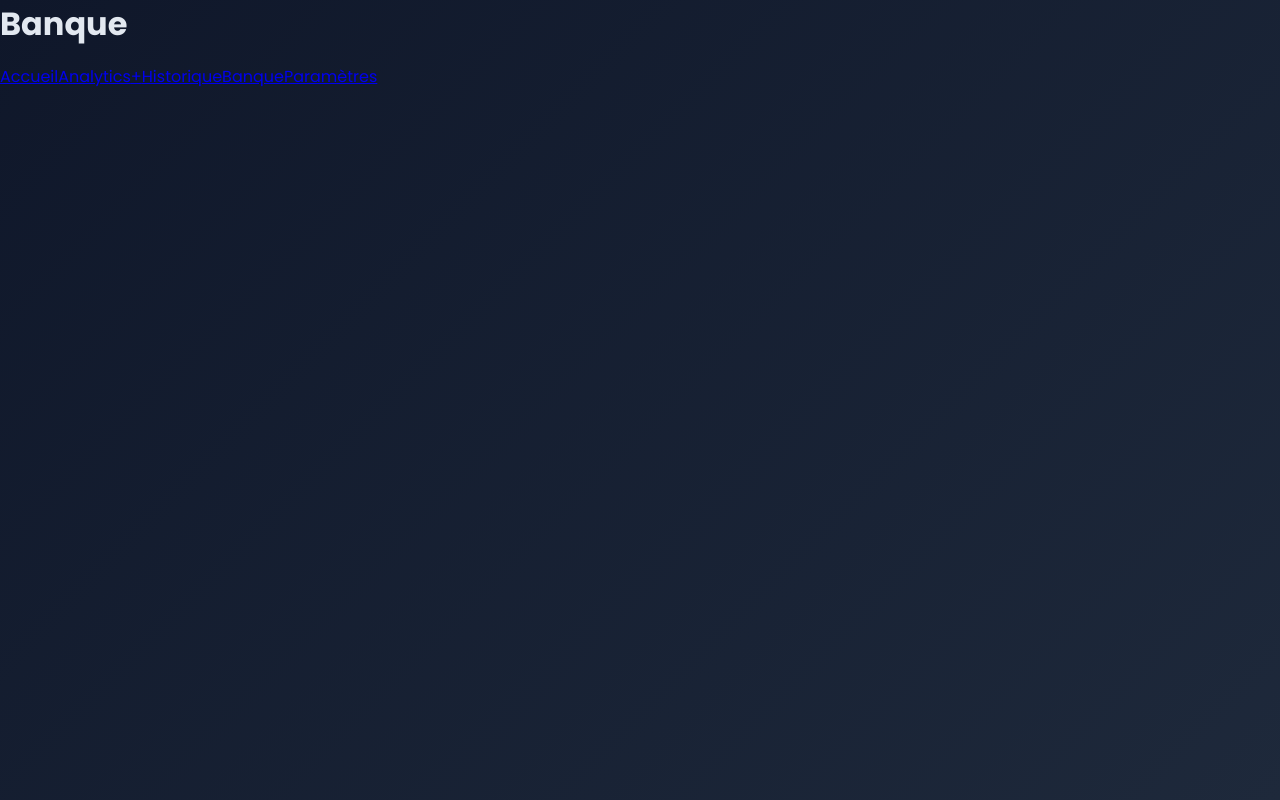
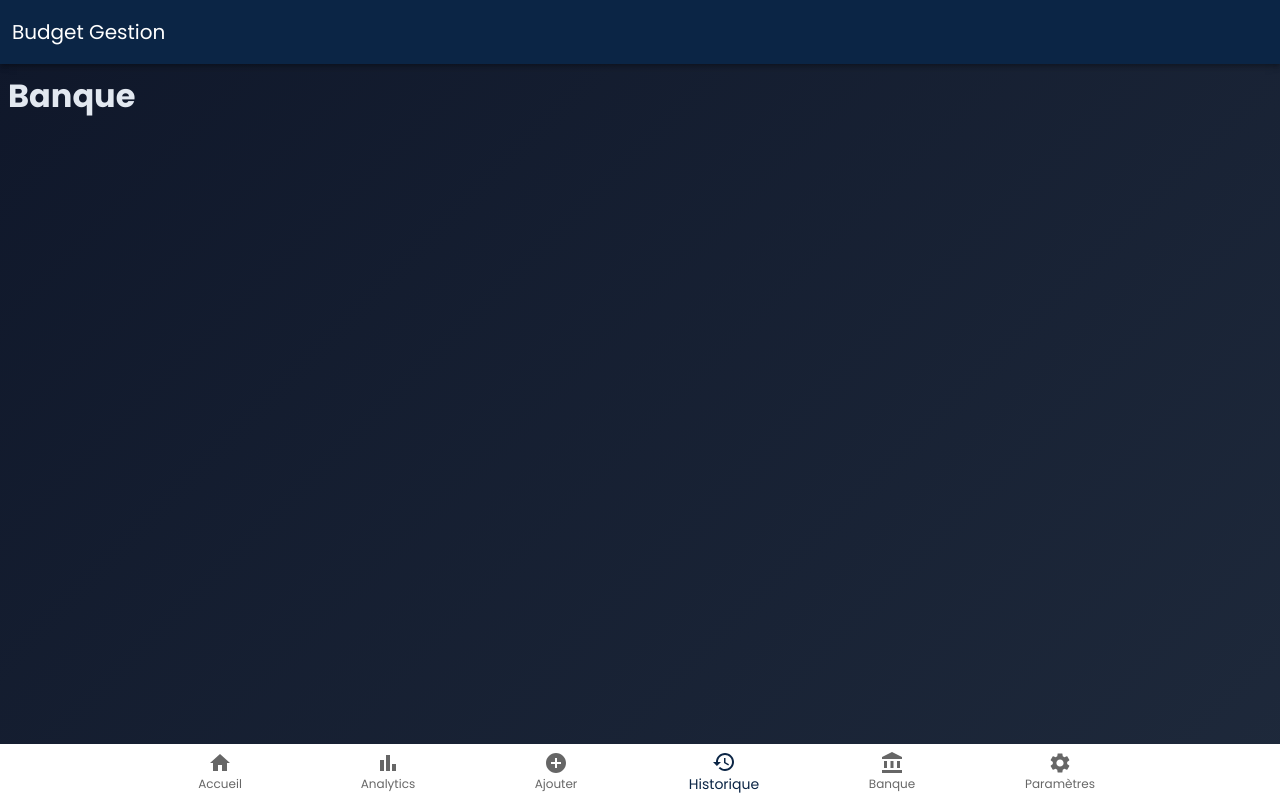
Before and after one commit to XiNetworkProject/Budget-Gestion, a React (Vite) app in the folder budget-mobile-app/: page /bank in a window 1280 px wide. Built offline with nearby package versions, Linux system fonts and the light colour scheme; no server answers.

Commit message:
Ajout Layout MUI, mise à jour du routing et intégration ThemeProvider

```diff
--- a/budget-mobile-app/src/Routes.jsx
+++ b/budget-mobile-app/src/Routes.jsx
@@ -4,6 +4,7 @@ import { useNavigate } from 'react-router-dom';
 import Splash from './components/Splash';
 import Login from './components/Login';
 import Onboarding from './pages/Onboarding';
+import Layout from './components/Layout';
 import Home from './pages/Home';
 import Analytics from './pages/Analytics';
 import History from './pages/History';
@@ -14,42 +15,11 @@ import Expenses from './pages/Expenses';
 import Income from './pages/Income';
 import Savings from './pages/Savings';
 import Debts from './pages/Debts';
-import BottomTabs from './components/BottomTabs';
-import NotificationRoll from './components/NotificationRoll';
 
-function LayoutWithTabs() {
-  return (
-    <>
-      <NotificationRoll />
-      <div className="min-h-screen bg-secondary text-primary pb-16">
-        <Routes>
-          <Route path="/home" element={<Home />} />
-          <Route path="/analytics" element={<Analytics />} />
-          <Route path="/history" element={<History />} />
-          <Route path="/bank" element={<Bank />} />
-          <Route path="/settings" element={<Settings />} />
-          <Route path="/quick-add" element={<QuickAdd />} />
-          <Route path="/expenses" element={<Expenses />} />
-          <Route path="/income" element={<Income />} />
-          <Route path="/savings" element={<Savings />} />
-          <Route path="/debts" element={<Debts />} />
-          <Route path="*" element={<Navigate to="/home" replace />} />
-        </Routes>
-      </div>
-      <BottomTabs />
-    </>
-  );
-}
-
-// Composant intercepteur pour splash avec redirection
 function SplashRedirect() {
   const navigate = useNavigate();
   useEffect(() => {
-    console.log('SplashRedirect monté, redirection dans 2.5s');
-    const timer = setTimeout(() => {
-      console.log('Redirection vers /login');
-      navigate('/login', { replace: true });
-    }, 2500);
+    const timer = setTimeout(() => navigate('/login', { replace: true }), 2500);
     return () => clearTimeout(timer);
   }, [navigate]);
   return <Splash />;
@@ -62,7 +32,19 @@ export default function AppRoutes() {
         <Route path="/" element={<SplashRedirect />} />
         <Route path="/login" element={<Login />} />
         <Route path="/onboarding" element={<Onboarding />} />
-        <Route path="/*" element={<LayoutWithTabs />} />
+        <Route element={<Layout />}>
+          <Route path="/home" element={<Home />} />
+          <Route path="/analytics" element={<Analytics />} />
+          <Route path="/history" element={<History />} />
+          <Route path="/bank" element={<Bank />} />
+          <Route path="/settings" element={<Settings />} />
+          <Route path="/quick-add" element={<QuickAdd />} />
+          <Route path="/expenses" element={<Expenses />} />
+          <Route path="/income" element={<Income />} />
+          <Route path="/savings" element={<Savings />} />
+          <Route path="/debt s" element={<Debts />} />
+          <Route path="*" element={<Navigate to="/home" replace />} />
+        </Route>
       </Routes>
     </BrowserRouter>
   );
--- /dev/null
+++ b/budget-mobile-app/src/components/Layout.jsx
@@ -0,0 +1,55 @@
+import React, { useState } from 'react';
+import { Outlet, useNavigate, useLocation } from 'react-router-dom';
+import { AppBar, Toolbar, Typography, Box, BottomNavigation, BottomNavigationAction } from '@mui/material';
+import HomeIcon from '@mui/icons-material/Home';
+import BarChartIcon from '@mui/icons-material/BarChart';
+import HistoryIcon from '@mui/icons-material/History';
+import AccountBalanceIcon from '@mui/icons-material/AccountBalance';
+import SettingsIcon from '@mui/icons-material/Settings';
+import AddCircleIcon from '@mui/icons-material/AddCircle';
+
+const Layout = () => {
+  const navigate = useNavigate();
+  const location = useLocation();
+  // map path to nav value
+  const paths = ['/home', '/analytics', '/history', '/bank', '/settings'];
+  const [value, setValue] = useState(paths.indexOf(location.pathname) !== -1 ? paths.indexOf(location.pathname) : 0);
+
+  const handleChange = (event, newValue) => {
+    setValue(newValue);
+    const path = paths[newValue];
+    navigate(path);
+  };
+
+  return (
+    <Box sx={{ pb: 7 }}>
+      <AppBar position="static">
+        <Toolbar>
+          <Typography variant="h6" component="div" sx={{ flexGrow: 1 }}>
+            Budget Gestion
+          </Typography>
+        </Toolbar>
+      </AppBar>
+
+      <Box sx={{ p: 2 }}>
+        <Outlet />
+      </Box>
+
+      <BottomNavigation
+        value={value}
+        onChange={handleChange}
+        showLabels
+        sx={{ position: 'fixed', bottom: 0, left: 0, right: 0 }}
+      >
+        <BottomNavigationAction label="Accueil" icon={<HomeIcon />} />
+        <BottomNavigationAction label="Analytics" icon={<BarChartIcon />} />
+        <BottomNavigationAction label="Ajouter" icon={<AddCircleIcon />} />
+        <BottomNavigationAction label="Historique" icon={<HistoryIcon />} />
+        <BottomNavigationAction label="Banque" icon={<AccountBalanceIcon />} />
+        <BottomNavigationAction label="Paramètres" icon={<SettingsIcon />} />
+      </BottomNavigation>
+    </Box>
+  );
+};
+
+export default Layout;
--- a/budget-mobile-app/src/main.jsx
+++ b/budget-mobile-app/src/main.jsx
@@ -14,6 +14,9 @@ console.error = (...args) => {
 };
 import AppRoutes from './Routes.jsx'
 import { Toaster } from 'react-hot-toast'
+import { ThemeProvider } from '@mui/material/styles';
+import { CssBaseline } from '@mui/material';
+import { theme } from './theme/muiTheme';
 
 const GOOGLE_CLIENT_ID = import.meta.env.VITE_GOOGLE_CLIENT_ID || '';
 
@@ -21,8 +24,11 @@ createRoot(document.getElementById('root')).render(
   <StrictMode>
     <GoogleOAuthProvider clientId={GOOGLE_CLIENT_ID}>
       <>
-        <AppRoutes />
-        <Toaster position="bottom-right" />
+        <ThemeProvider theme={theme}>
+          <CssBaseline />
+          <AppRoutes />
+          <Toaster position="bottom-right" />
+        </ThemeProvider>
       </>
     </GoogleOAuthProvider>
   </StrictMode>,
--- /dev/null
+++ b/budget-mobile-app/src/theme/muiTheme.js
@@ -0,0 +1,47 @@
+import { createTheme } from '@mui/material/styles';
+
+// Thème MUI personnalisé
+export const theme = createTheme({
+  palette: {
+    primary: {
+      main: '#0B2545', // bleu nuit
+    },
+    secondary: {
+      main: '#FFFFFF', // blanc
+      contrastText: '#0B2545',
+    },
+    accent: {
+      main: '#FF6B6B', // rouge clair
+    },
+    background: {
+      default: '#1e293b',
+    },
+  },
+  typography: {
+    fontFamily: "'Poppins', sans-serif",
+    fontWeightLight: 300,
+    fontWeightRegular: 400,
+    fontWeightBold: 700,
+    h1: {
+      fontSize: '2.5rem',
+      fontWeight: 700,
+    },
+    h2: {
+      fontSize: '2rem',
+      fontWeight: 700,
+    },
+    h3: {
+      fontSize: '1.5rem',
+      fontWeight: 700,
+    },
+    body1: {
+      fontSize: '1rem',
+      fontWeight: 400,
+    },
+    caption: {
+      fontSize: '0.875rem',
+      fontWeight: 400,
+    },
+  },
+  spacing: 4, // unité de base de 4px
+});
```
